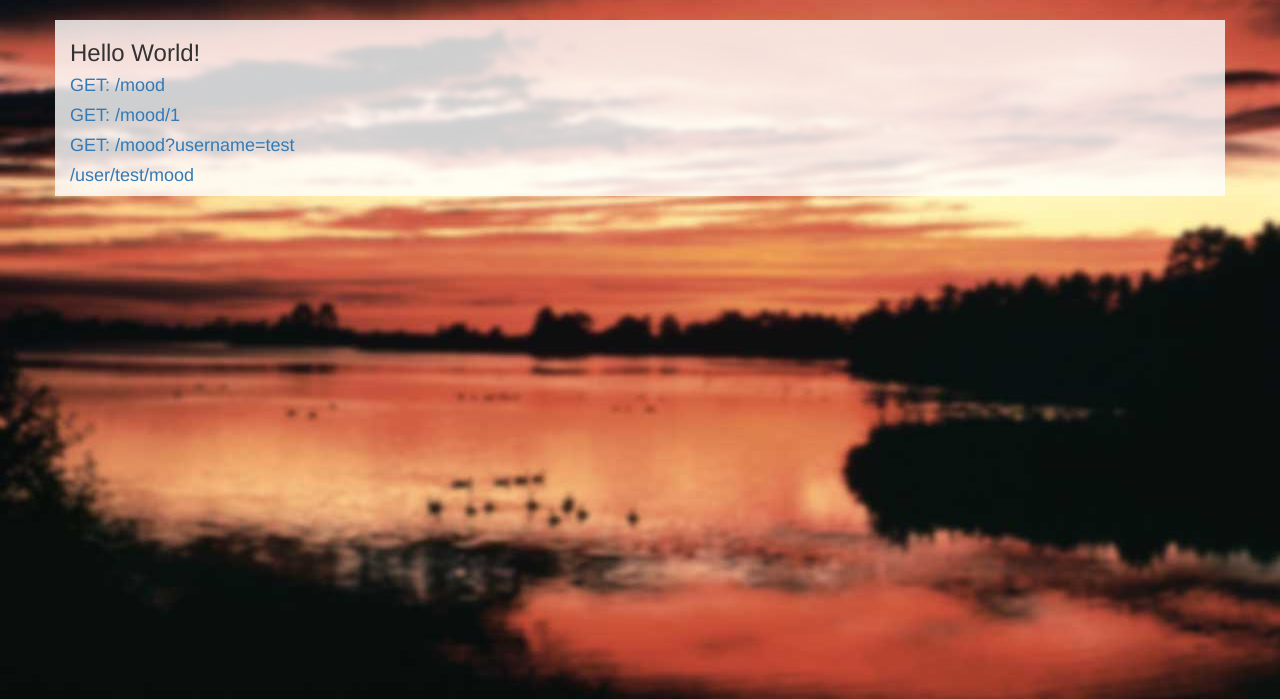
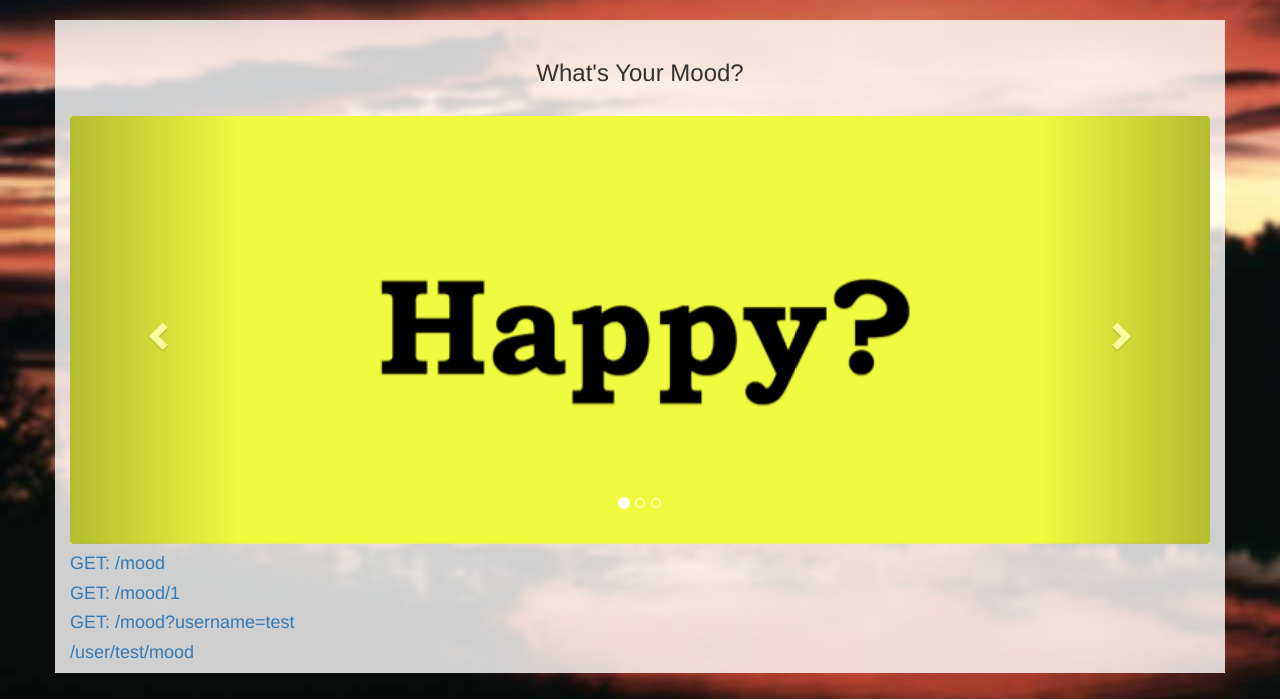
Before and after one commit to coop741/CS399Social, a Django app: template social/main/templates/main/index.html in a window 1280 px wide. Shown: the part 101-800 px from the top of the page. Run offline with Django 3.2, Linux system fonts and the light colour scheme; the template is opened without the code that fills it, so the values that code supplies are empty; some libraries are stand-ins or nearby versions.

Commit message:
Updated Home Page

```diff
--- a/social/main/static/main/base.css
+++ b/social/main/static/main/base.css
@@ -34,3 +34,16 @@ nav a:hover {
 .navbar-right .btn:first-of-type {
     margin-right: 5px;
 }
+
+.slide-image {
+    width: 100%;
+}
+
+.carousel-holder {
+    margin-bottom: 30px;
+}
+
+.carousel-control,
+.item {
+    border-radius: 4px;
+}
--- a/social/main/templates/main/index.html
+++ b/social/main/templates/main/index.html
@@ -4,7 +4,34 @@
 {% block content %}
 
     <div class="container">
-        <h3>Hello World!</h3>
+        <br>
+                        <center><h3>What's Your Mood?</h3></center>
+                        <br>
+                        <div id="carousel-example-generic" class="carousel slide" data-ride="carousel">
+                            <ol class="carousel-indicators">
+                                <li data-target="#carousel-example-generic" data-slide-to="0" class="active"></li>
+                                <li data-target="#carousel-example-generic" data-slide-to="1"></li>
+                                <li data-target="#carousel-example-generic" data-slide-to="2"></li>
+                            </ol>
+                            <div class="carousel-inner">
+                                <div class="item active">
+                                    <img class="slide-image" src="/static/happy.png" alt="">
+                                </div>
+                                <div class="item">
+                                    <img class="slide-image" src="/static/sad.png" alt="">
+                                </div>
+                                <div class="item">
+                                    <img class="slide-image" src="/static/angry.png" alt="">
+                                </div>
+                            </div>
+                            <a class="left carousel-control" href="#carousel-example-generic" data-slide="prev">
+                                <span class="glyphicon glyphicon-chevron-left"></span>
+                            </a>
+                            <a class="right carousel-control" href="#carousel-example-generic" data-slide="next">
+                                <span class="glyphicon glyphicon-chevron-right"></span>
+                            </a>
+                        </div>
+
         <h4><a href="/mood">GET: /mood</a></h4>
         <h4><a href="/mood">GET: /mood/1</a></h4>
         <h4><a href="/mood?username=test">GET: /mood?username=test</a></h4>
```
Also changed, not shown: social/main/static/angry.png (added), social/main/static/happy.png (added), social/main/static/sad.png (added).
